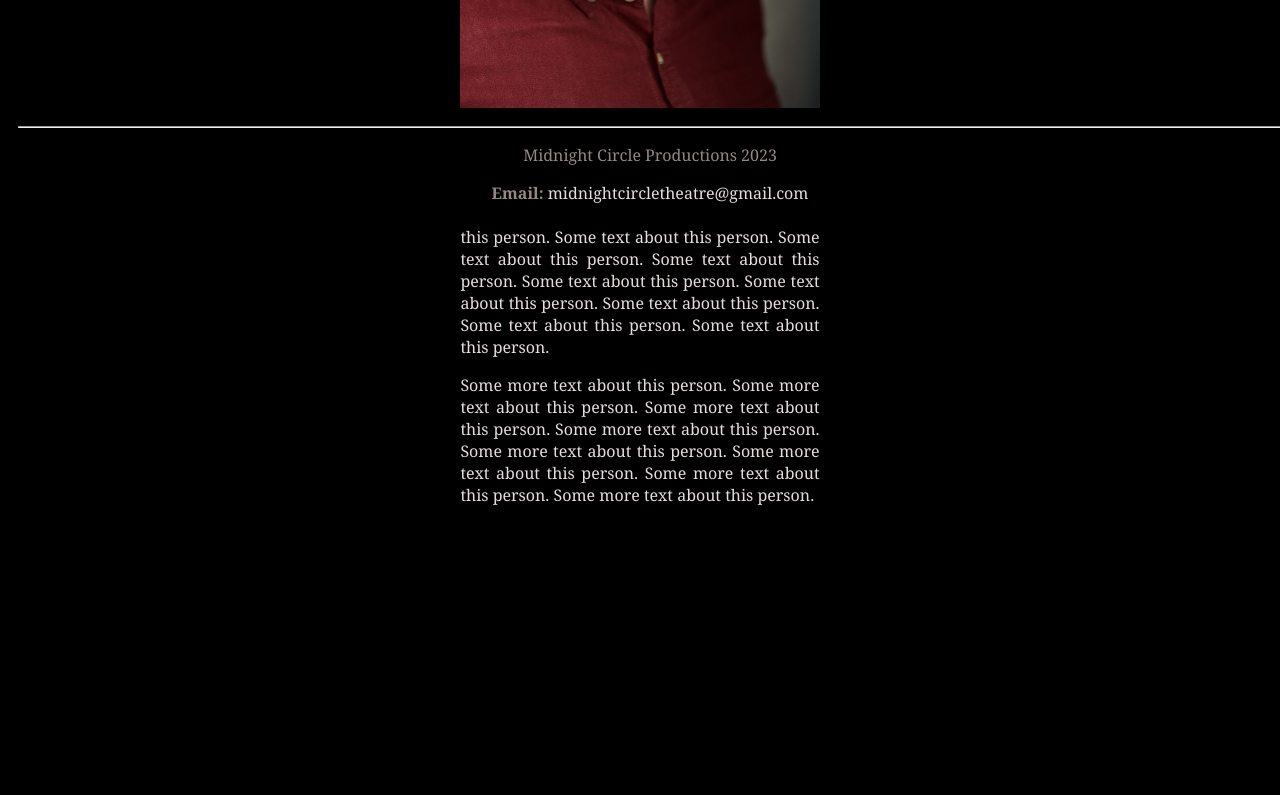
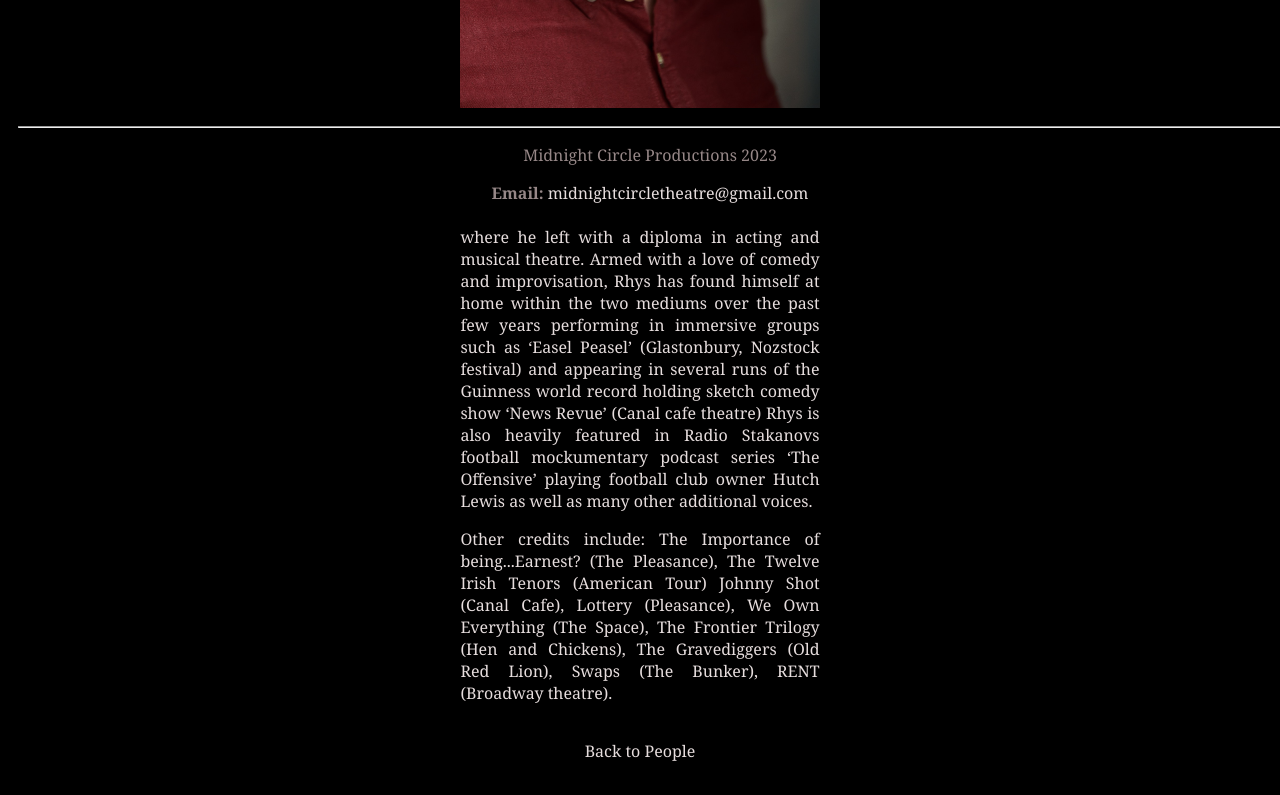
Before and after one commit to MidnightCircle/midnightcircle.github.io, a plain HTML site: page people/rhys-tees.html in a window 1280 px wide. Shown: the part 570-1365 px from the top of the page. Before the commit the page ends 1308 px from the top, so only its background shows below. Drawn offline with Linux system fonts and the light colour scheme.

Commit message:
Added some bios.

```diff
--- a/css/midnight.css
+++ b/css/midnight.css
@@ -117,6 +117,11 @@ h2 {
         cursor:pointer;
     }
 
+.centered-text {
+    padding:20px;
+    text-align:center;
+}
+
 /* Footer */
 footer {
     position:sticky;
--- a/people/rhys-tees.html
+++ b/people/rhys-tees.html
@@ -31,27 +31,16 @@
 
             <h2>Bio</h2>
             <p>
-                Some text about this person.
-                Some text about this person.
-                Some text about this person.
-                Some text about this person.
-                Some text about this person.
-                Some text about this person.
-                Some text about this person.
-                Some text about this person.
-                Some text about this person.
-                Some text about this person.
+                Rhys trained at Millennium Performing Arts where he left with a diploma in acting and musical theatre.
+                Armed with a love of comedy and improvisation, Rhys has found himself at home within the two mediums over the past few years performing in immersive groups such as ‘Easel Peasel’ (Glastonbury, Nozstock festival) and appearing in several runs of the Guinness world record holding sketch comedy show ‘News Revue’ (Canal cafe theatre)
+                Rhys is also heavily featured in Radio Stakanovs football mockumentary podcast series ‘The Offensive’ playing football club owner Hutch Lewis as well as many other additional voices.
             </p>
             <p>
-                Some more text about this person.
-                Some more text about this person.
-                Some more text about this person.
-                Some more text about this person.
-                Some more text about this person.
-                Some more text about this person.
-                Some more text about this person.
-                Some more text about this person.
+                Other credits include: The Importance of being...Earnest? (The Pleasance), The Twelve Irish Tenors (American Tour) Johnny Shot (Canal Cafe), Lottery (Pleasance), We Own Everything (The Space), The Frontier Trilogy (Hen and Chickens), The Gravediggers (Old Red Lion), Swaps (The Bunker), RENT (Broadway theatre).
             </p>
+            <div class="centered-text">
+                <a href="../people.html">Back to People</a>
+            </div>
             <p>
                 &nbsp;
                 &nbsp;
```
Also changed, not shown: people/amber-goman.html (+4 -20 lines), people/andrew-futaishi.html (+5 -18 lines), people/francesca-fleur.html (+4 -20 lines), people/harry-harding.html (+7 -18 lines), people/jack-masefield.html (+4 -20 lines), people/lisa-paddon.html (+3 -0 lines), people/michael-mcgarry.html (+3 -0 lines), people/miles-blanch.html (+3 -0 lines), people/nadia-lamin.html (+3 -0 lines), people/niamh-handley-vaughan.html (+4 -20 lines), people/nicholas-benjamin.html (+6 -42 lines), people/oliver-thorn.html (+5 -18 lines), people/person.html (+3 -0 lines), people/piers-mackenzie.html (+3 -0 lines), 4 more files.
